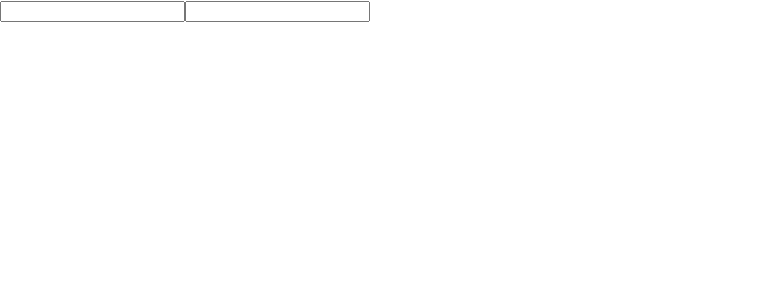
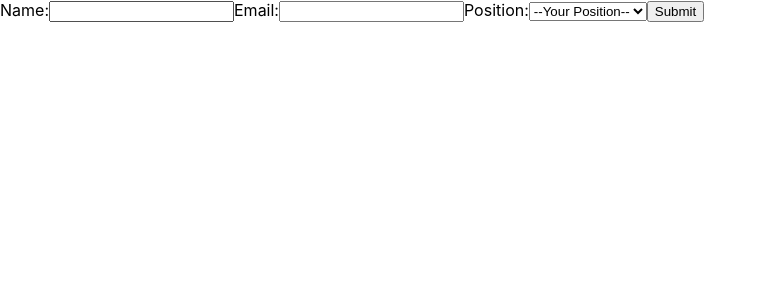
Before and after one commit to bloominstituteoftechnology/team-builder, a React (Create React App) app: page / in a window 1280 px wide. Shown: the top 300 px of the page, without its empty margins (0-767 px from the left). Built offline with nearby package versions, Linux system fonts and the light colour scheme.

Commit message:
working on dropdown

```diff
--- a/src/App.js
+++ b/src/App.js
@@ -6,9 +6,9 @@ import Form from './Form.js';
 
 function App() {
 
-  const team = [{id: 0, name: 'andrew', age: 30, location: 'hell'}, {id: 1, name: 'katie', age: 29, location: 'oswego il'}];
+  const team = [{id: 0, name: 'andrew', email: 'andrew.gary91@gmail.com', location: 'oswego IL'}, {id: 1, name: 'katie',email: 'katiebennett@gmail.com', location: 'oswego il'}];
 
-  const [teamMembers, setTeamMembers] = useState(team);
+  const [teamMembers, setTeamMembers] = useState([]);
 
   useEffect(() => {
     setTeamMembers(team);
--- a/src/Form.js
+++ b/src/Form.js
@@ -6,8 +6,9 @@ import { render } from 'react-dom';
 const initialFormValues = {name: '', email: ''};
 export default function Form(props){
 
-const [teamMembers, setTeamMembers] = useState(props);
+const [teamMembers, setTeamMembers] = useState(props.teamMembers);
 const [formValues, setFormValues] = useState(initialFormValues);
+
 
 const change = (event) => {
     console.log(event.target.value, event.target.name);
@@ -15,26 +16,51 @@ const change = (event) => {
     setFormValues({...formValues, [name]: value});
 }
 
+const submit = (event) => {
+    event.preventDefault();
+    const newTeamMember = {
+        name: formValues.name.trim(),
+        email: formValues.email.trim()
+    }
+    console.log(newTeamMember);
+    setTeamMembers(teamMembers.concat(newTeamMember));
+    setFormValues(initialFormValues);
+}
+
 console.log(teamMembers);
 
 return (
     <div>
-        <form>
-
+        <form onSubmit={submit}>
+            <label>Name:
                 <input
                     value={formValues.name}
                     onChange={change}
                     name='name'
                     type='text'
                 />
+            </label>
+            <label>Email:
                 <input
                     value={formValues.email}
                     onChange={change}
                     name='email'
                     type='text'
                 />
-
+            </label>
+            <label>Position:
+                <select value='' name='position' onChange={change}>
+                    <option>--Your Position--</option>
+                </select>
+            </label>
+            <button>Submit</button>
         </form>
+        {teamMembers.map((member, index) => (
+            <>
+                <h1>List of Team Members</h1>
+                <div>{`Name: ${member.name}, Email: ${member.email}`}</div>
+            </>
+        ))}
     </div>
 )
 
--- a/src/index.js
+++ b/src/index.js
@@ -4,8 +4,11 @@ import './index.css';
 import App from './App';
 import reportWebVitals from './reportWebVitals';
 
+
 ReactDOM.render(
-    <App />,
+  <>
+    <App />
+  </>,
   document.getElementById('root')
 );
 
```
Lines whose indentation alone changed are shown as unchanged.
